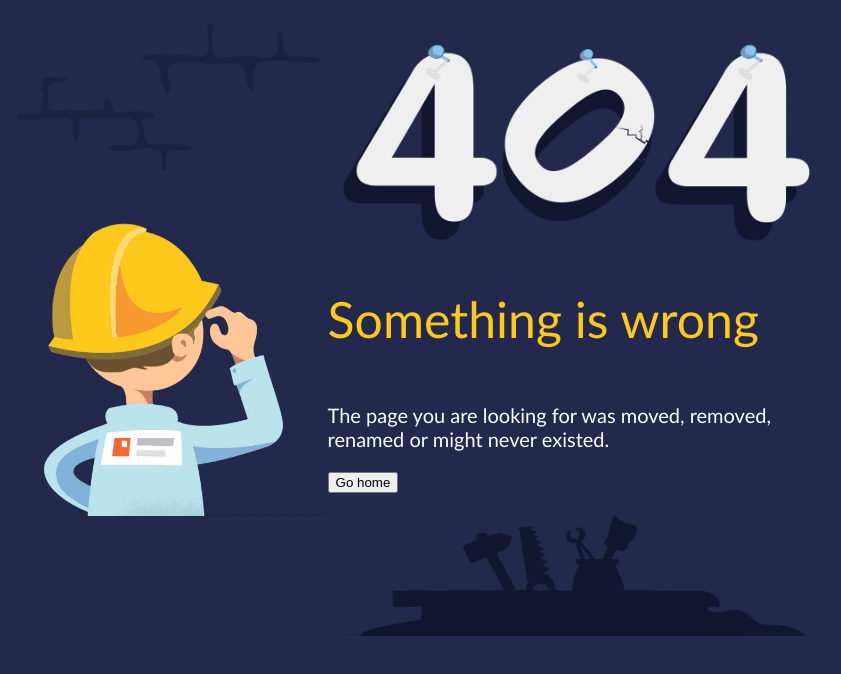
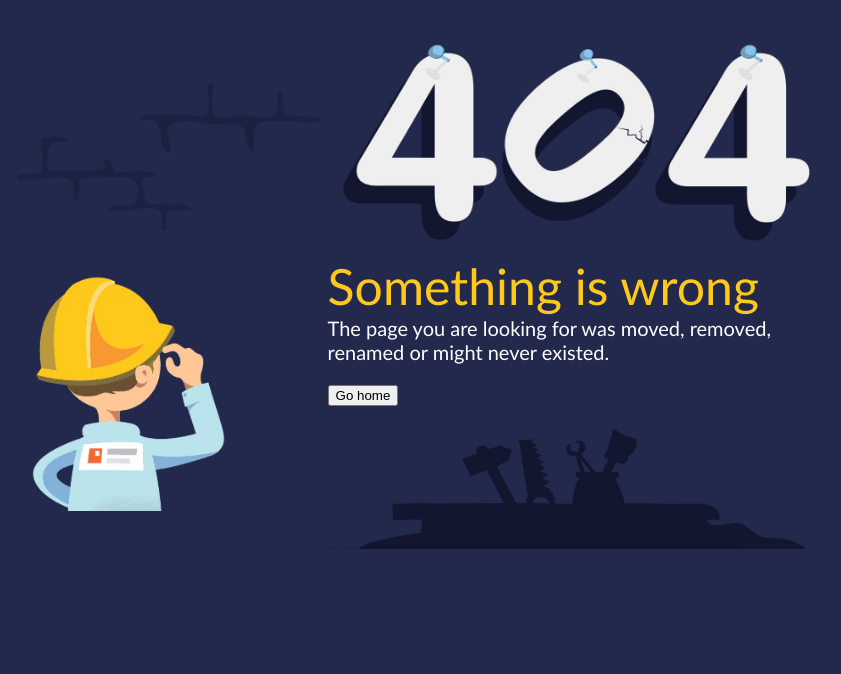
Before and after one commit to gretane/404, a website: page index.html in a window 1280 px wide. Shown: the whole page, without its empty margins (228-1069 px from the left). Drawn offline with Linux system fonts and the light colour scheme.

Commit message:
minor change css

```diff
--- a/index.css
+++ b/index.css
@@ -7,7 +7,7 @@ body {
 main {
   margin-left: calc((140% - 1350px) / 2);
   margin-right: calc((140% - 1350px) / 2);
-  height: 60%;
+  object-fit: contain;
 }
 
 #left {
@@ -28,12 +28,13 @@ main {
   display: inline-block;
   object-fit: contain;
   width: 100%;
+  margin-top: 60px;
 }
 
 #engineer {
   display: inline-block;
   object-fit: contain;
-  width: 100%;
+  width: 80%;
 }
 
 #nr404 {
@@ -47,12 +48,15 @@ h1 {
   color: #ffc91b;
   font-weight: lighter;
   font-size: 50px;
+  margin: 0;
 }
 
 p {
   display: inline-block;
   color: #fdfefe;
   font-size: 20px;
+  margin-top: 0;
+  font-weight: lighter;
 }
 
 #tools {
```
